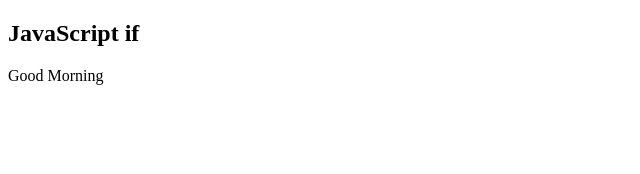
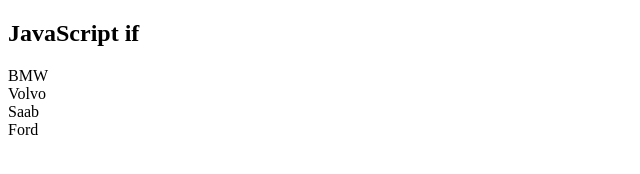
Before and after one commit to OcidDev/belajar-js, a plain HTML site: page index.html in a window 1280 px wide. Shown: the whole page, without its empty margins (0-640 px from the left). Drawn offline with Linux system fonts and the light colour scheme.

Commit message:
looping with for javaScript

```diff
--- a/index.html
+++ b/index.html
@@ -7,12 +7,15 @@
 </head>
 <body>
     <h2>JavaScript if</h2>
-    <p id="demo">Good Morning</p>
+    <p id="demo"></p>
 
     <script>
-        if(new Date().getHours() > 18){
-            document.getElementById("demo").innerHTML = "Good night";
+        const cars = ["BMW", "Volvo", "Saab", "Ford"];
+        let text = "";
+        for(let i = 0; i < cars.length; i++){
+            text += cars[i] + "<br>";
         }
+        document.getElementById("demo").innerHTML = text;
     </script>
 </body>
 </html>
```
